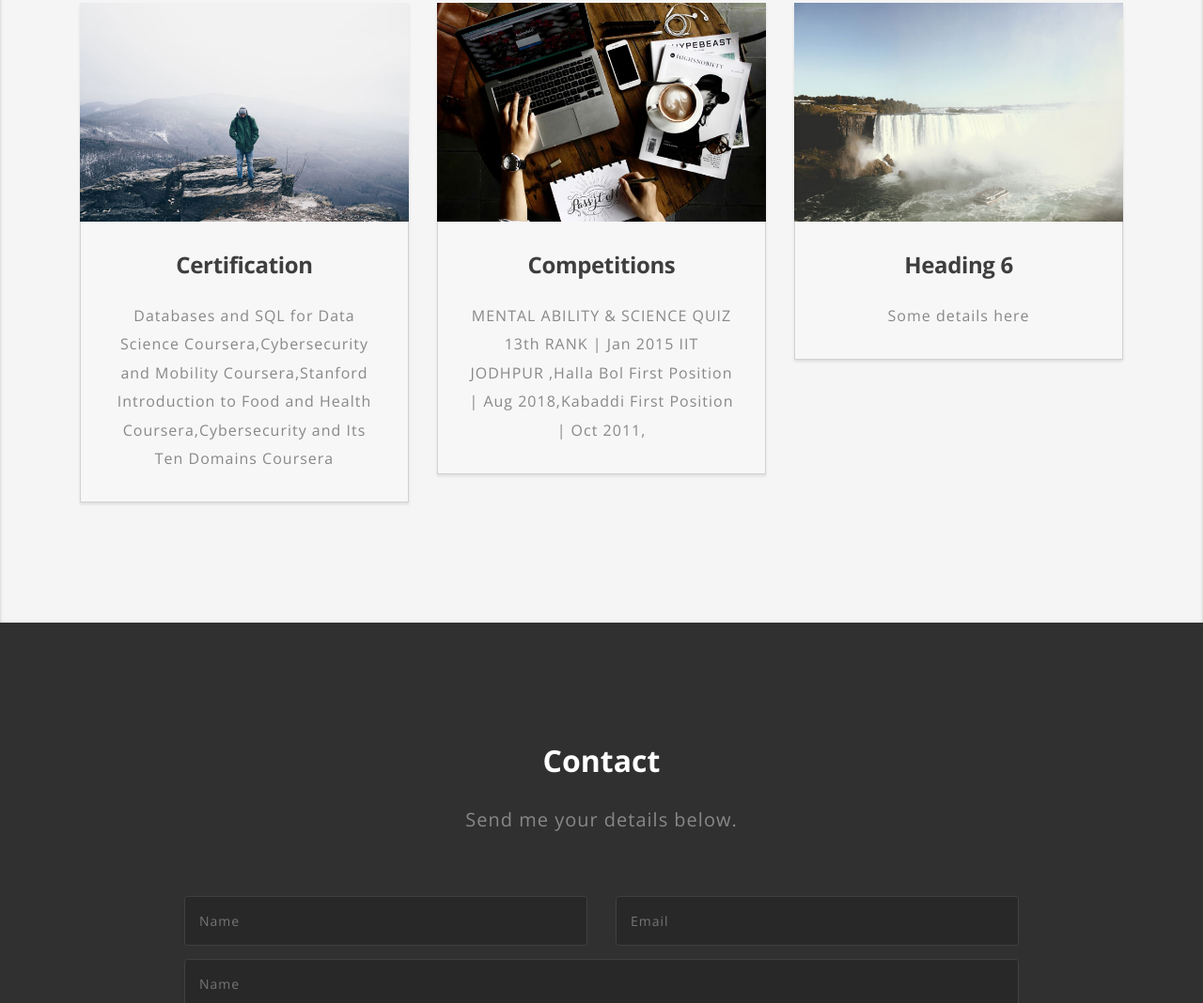
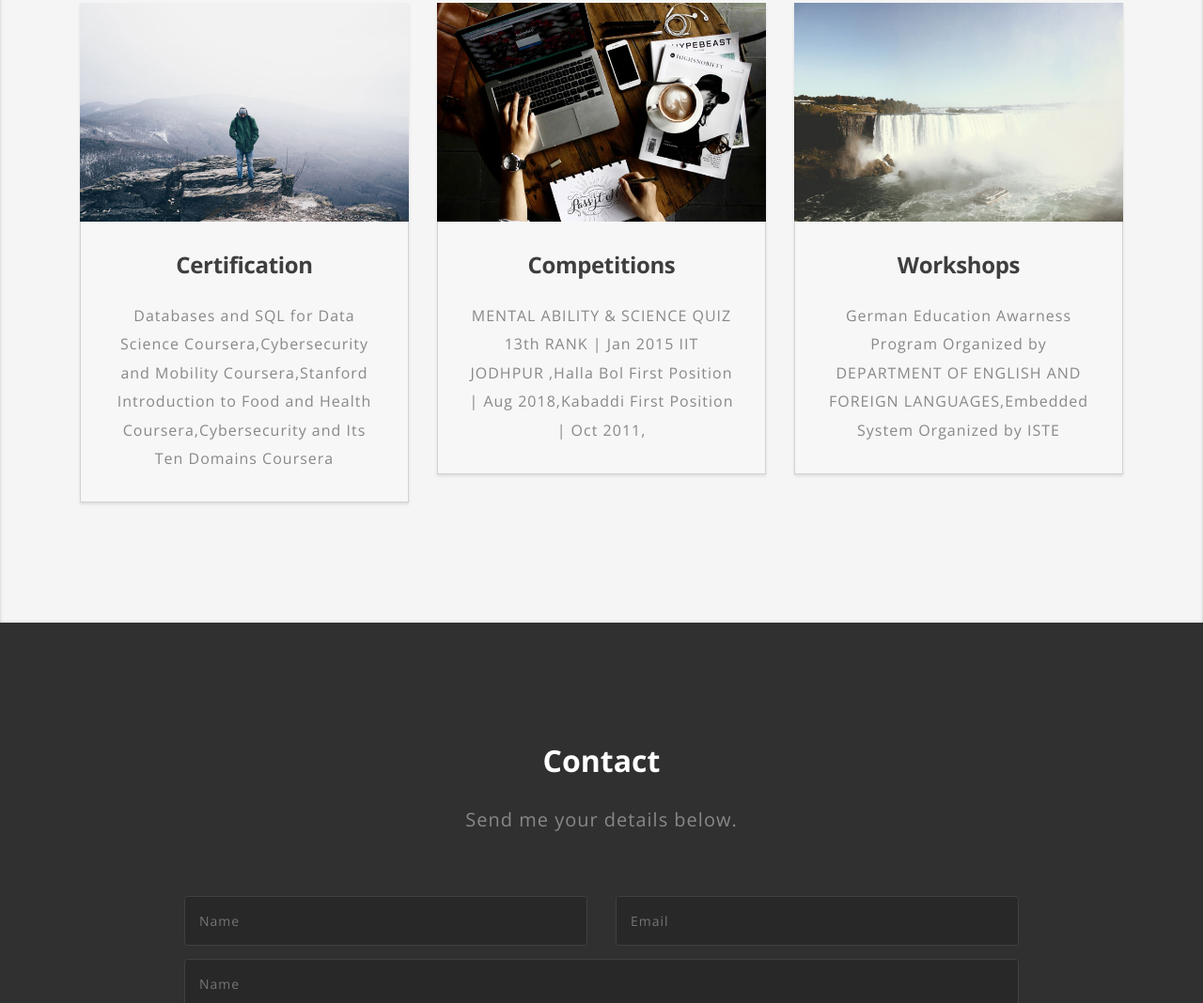
Before and after one commit to AkshayBhati03111997/AkshayBhati03111997.github.io, a plain HTML site: page index.html in a window 1280 px wide. Shown: the part 2604-3672 px from the top of the page at 94% size. Drawn offline with nearby package versions, Linux system fonts and the light colour scheme.

Commit message:
Update index.html

```diff
--- a/index.html
+++ b/index.html
@@ -160,8 +160,8 @@
 							<div class="newsgrid_tp new_grd1">
 								<img src="images/g6.jpg" alt="news image" class="img-fluid">
 									<div class="news_bt">
-										<h4>Heading 6</h4>
-										<p class="mt-4">  Some details here </p>
+										<h4>Workshops</h4>
+										<p class="mt-4"> German Education Awarness Program Organized by DEPARTMENT OF ENGLISH AND FOREIGN LANGUAGES,Embedded System Organized by ISTE</p>
 									</div>
 							</div>
 						</div>
```
